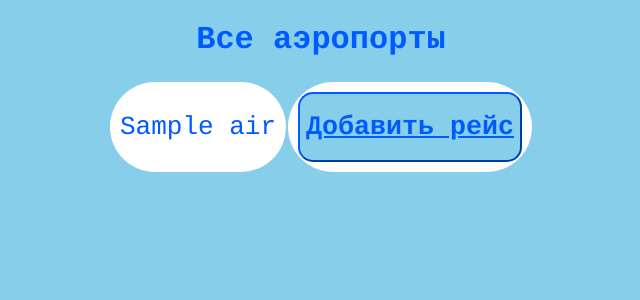
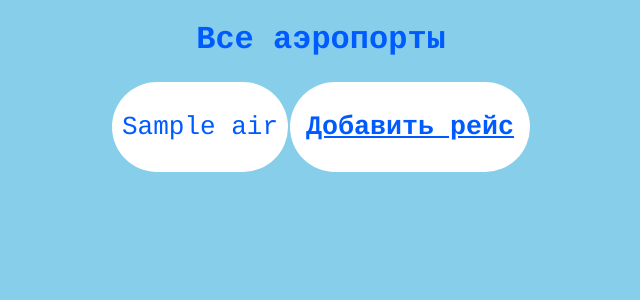
Before and after one commit to DeKusi/Course_work_for_templates, a Django app: template templates/list_air_fly.html in a window 1280 px wide. Shown: the top 300 px of the page, without its empty margins (319-959 px from the left). Run offline with Django 3.2, Linux system fonts and the light colour scheme; the template is opened without the code that fills it: most values are stand-ins (such as "Sample title", 1, 10 or a date in 2020).

Commit message:
Update upmenu.css

```diff
--- a/static/upmenu.css
+++ b/static/upmenu.css
@@ -63,3 +63,10 @@ p{
 	background-color: #87CEEB;
 	border-radius:15px;
 }
+.spec{
+	font-weight: bold;
+	background-color: white;
+	border-radius:15px;
+	border-style:none;
+
+}
```
